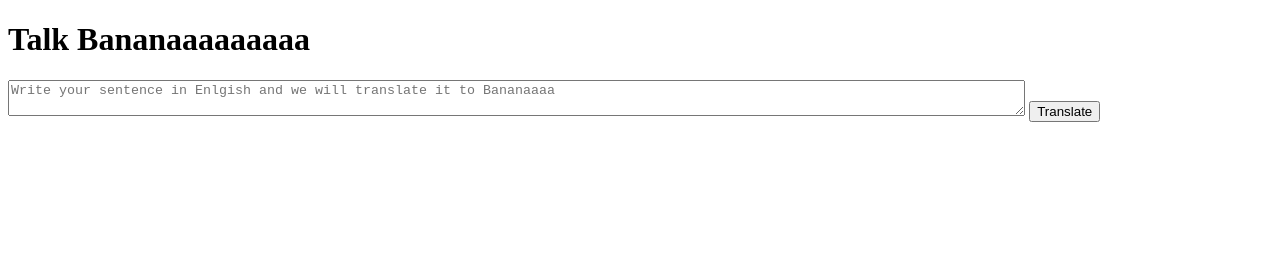
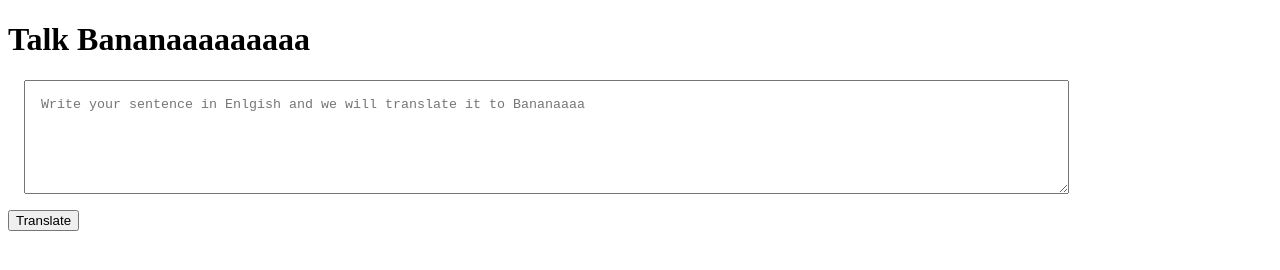
Before and after one commit to ShasheeshPurohit/banana-speak, a plain HTML site: page index.html in a window 1280 px wide. Drawn offline with Linux system fonts and the light colour scheme.

Commit message:
Taking input

```diff
--- a/app.js
+++ b/app.js
@@ -1,5 +1,8 @@
 var btnTranslate = document.querySelector("#btn-translate");
+
+var txtArea = document.querySelector("#txt-area");
 
 btnTranslate.addEventListener("click", () => {
         console.log("I got clicked!");
+        console.log(txtArea.value)
     });
--- a/style.css
+++ b/style.css
@@ -1,4 +1,7 @@
 #txt-area{
     width: 80%;
-
+    height: 10vh;
+    display: block;
+    padding: 1rem;
+    margin: 1rem;
 }
```
